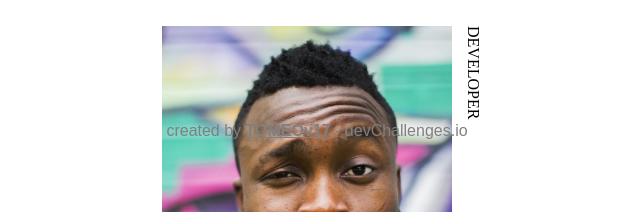
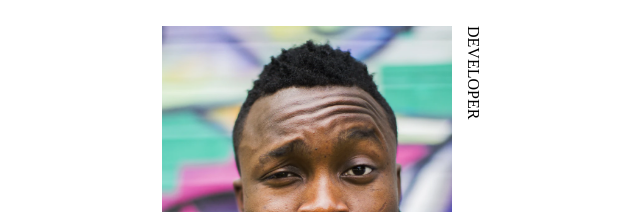
Before and after one commit to TOMEOv17/my-team-page-devChallenges.io, a plain HTML site: page index.html in a window 1280 px wide. Shown: the part 2560-2772 px from the top of the page, without its empty margins (323-963 px from the left). Drawn offline with Linux system fonts and the light colour scheme.

Commit message:
Update index.html

```diff
--- a/index.html
+++ b/index.html
@@ -32,16 +32,7 @@
       min-width: 800px;
     }
 
-    .footer {
-      position: absolute;
-      bottom: 0;
 
-
-      color: grey;
-      left: 50%;
-      transform: translateX(-50%);
-      font-family: Arial, Helvetica, sans-serif;
-    }
 
     .name {
       font-family: 'Poppins', sans-serif;
@@ -212,9 +203,6 @@
       <p class="name">Stan John</p>
     </div>
 
-    <div class="footer">
-      <p>created by <b><u>TOMEOv17</u></b> - devChallenges.io</p>
-    </div>
   </div>
 
 
```
